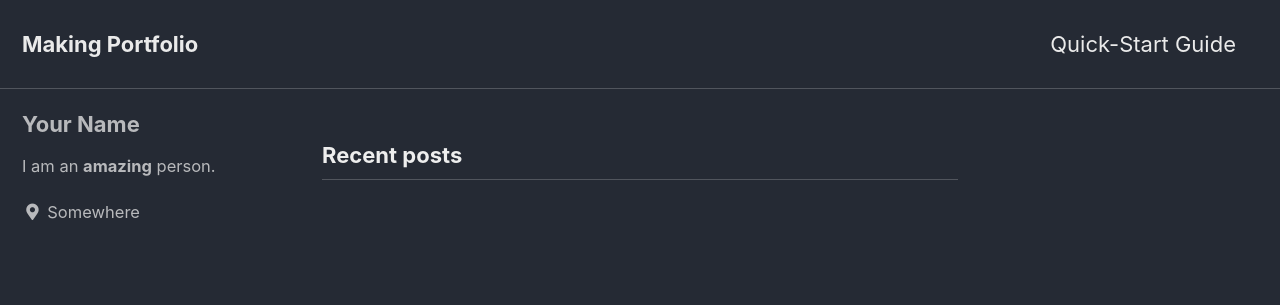
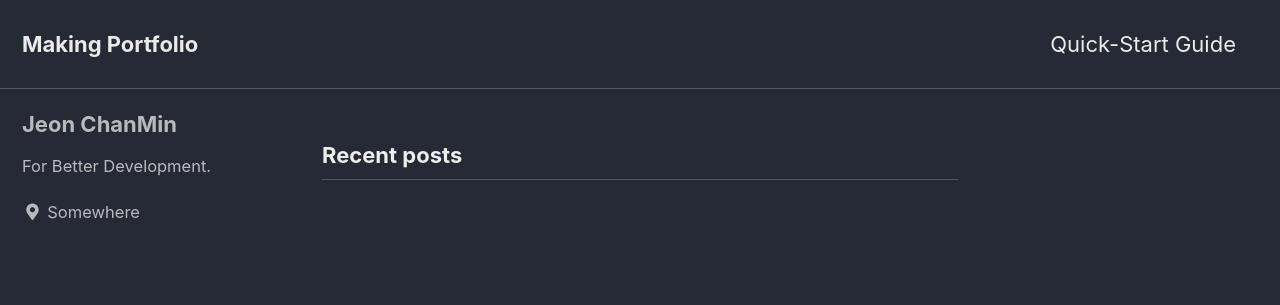
Before and after one commit to JeonChanMin/JeonChanMin.github.io, a Jekyll site: the page built from index.html, in a window 1280 px wide. Shown: the top 305 px of the page. Built offline with Jekyll 4.4.1, drawn with Linux system fonts in a browser that asks for light colours; cached includes are drawn as plain includes; the list of posts is cut into pages by our own code.

Commit message:
Update _config.yml

```diff
--- a/_config.yml
+++ b/_config.yml
@@ -102,9 +102,9 @@ analytics:
 
 # Site Author
 author:
-  name             : "Your Name"
+  name             : "Jeon ChanMin"
   avatar           : # path of avatar image, e.g. "/assets/images/bio-photo.jpg"
-  bio              : "I am an **amazing** person."
+  bio              : "For Better Development."
   location         : "Somewhere"
   email            :
   links:
```
